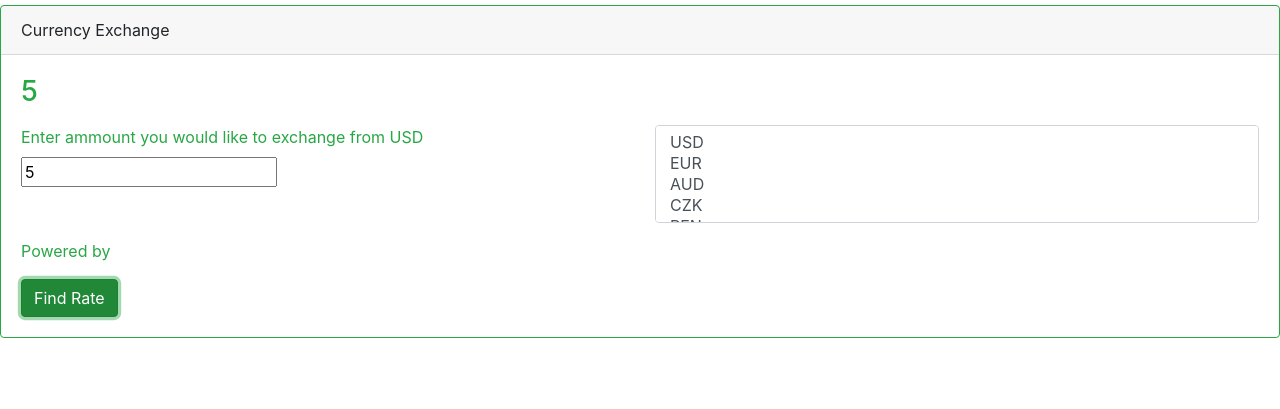
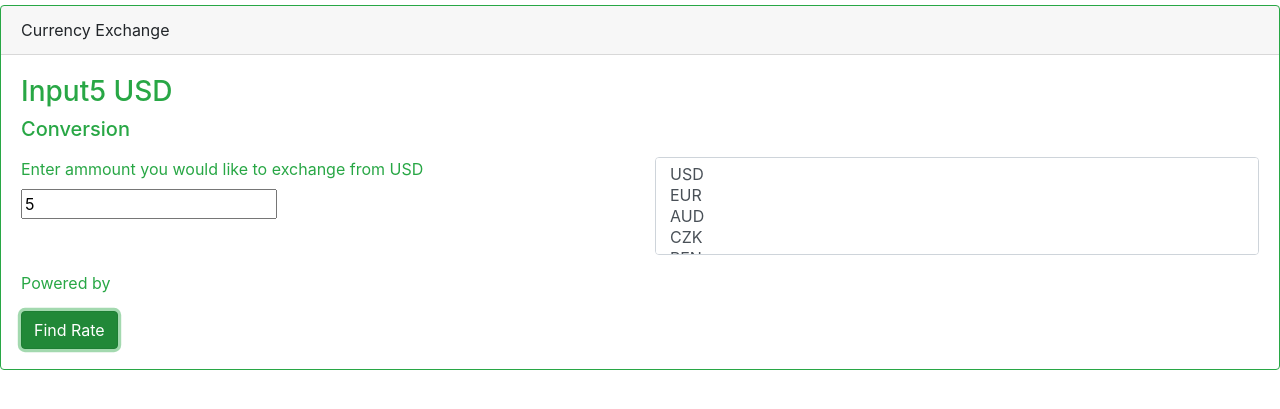
Before and after one commit to murphynd/coin, a website built with webpack: page src/index.html in a window 1280 px wide. Both pictures are taken after typing "5" into the empty fields and a click on the button "Find Rate". Shown: the part 41-450 px from the top of the page. Built offline with nearby package versions, Linux system fonts and the light colour scheme; no server answers.

Commit message:
conversion is working form 1 usd to other currencys

```diff
--- a/src/index.html
+++ b/src/index.html
@@ -11,9 +11,11 @@
       <div class="card border-success">
         <div class="card-header">Currency Exchange</div>
         <div class="card-body text-success">
-          <h3><span class="num"></span> <span class="LLC-choice"></span></h3>
+          <h3>Input<span class="num"></span> USD</h3>
+
           <h5>
-            <span class="LLC-conversion"></span> <span class="con-title"></span>
+            Conversion<span class="LLC-conversion"></span>
+            <span class="con-title"></span>
           </h5>
 
           <p><span class="date"></span></p>
--- a/src/main.js
+++ b/src/main.js
@@ -9,6 +9,7 @@ $(document).ready(function () {
     const LCC = $("#LLC").val();
     let numinput = $("#numinput").val();
     console.log(numinput);
+    $(".con-title").text(LCC);
 
     console.log(LLC);
     $(".num").text(numinput);
@@ -29,9 +30,8 @@ $(document).ready(function () {
     request.send();
 
     function getElements(response) {
-      $(".LLC-choice").text(`${response.base_code}.`);
       $(".LLC-conversion").text(`${response.conversion_rates.USD}`);
-      $(".con-title").text("AUD");
+
       $(".date").text(`${response.time_last_update_utc}`);
       $(".showRates").text(`${response.conversion_rates}`);
       $(".result").text(`${response.result}.`);
```
